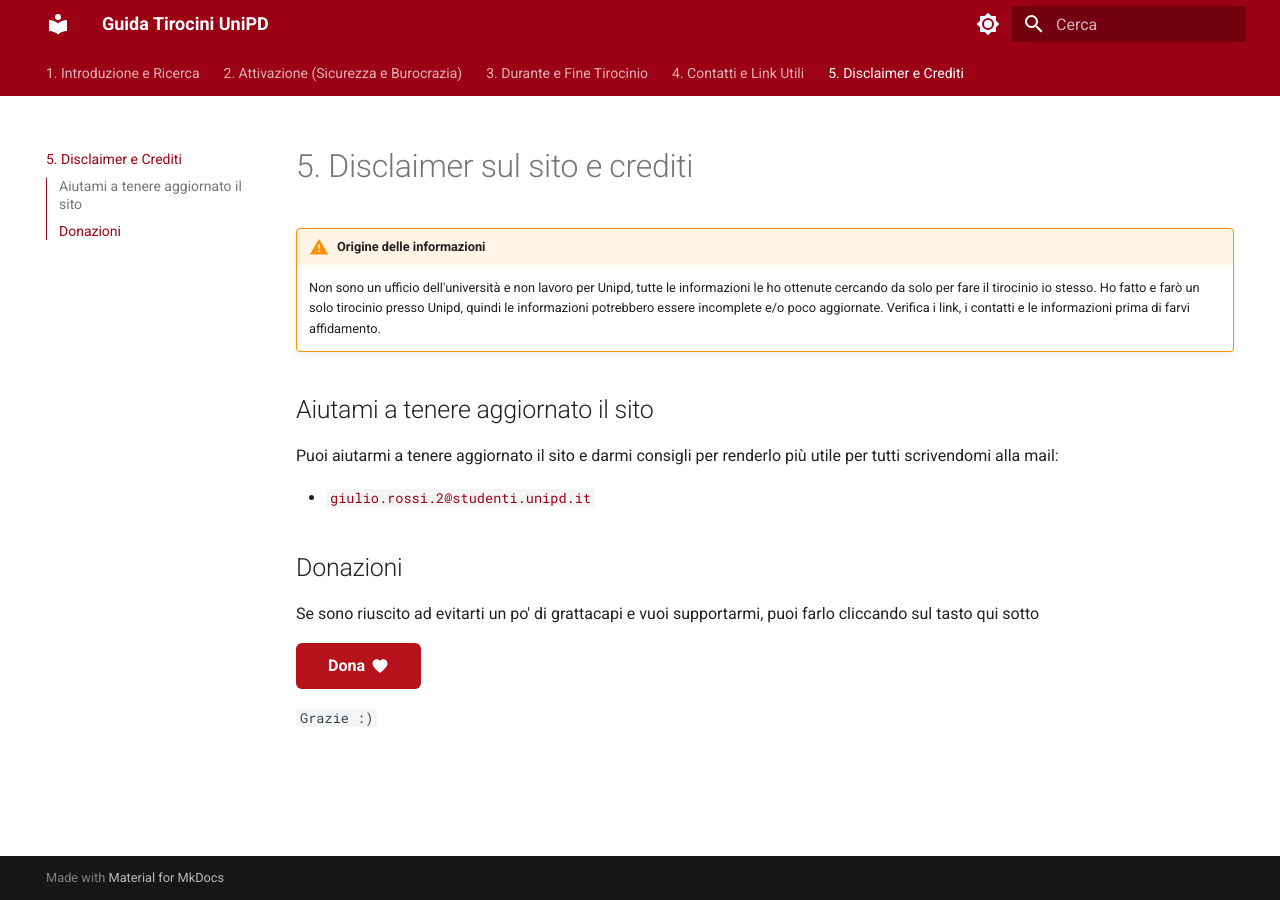
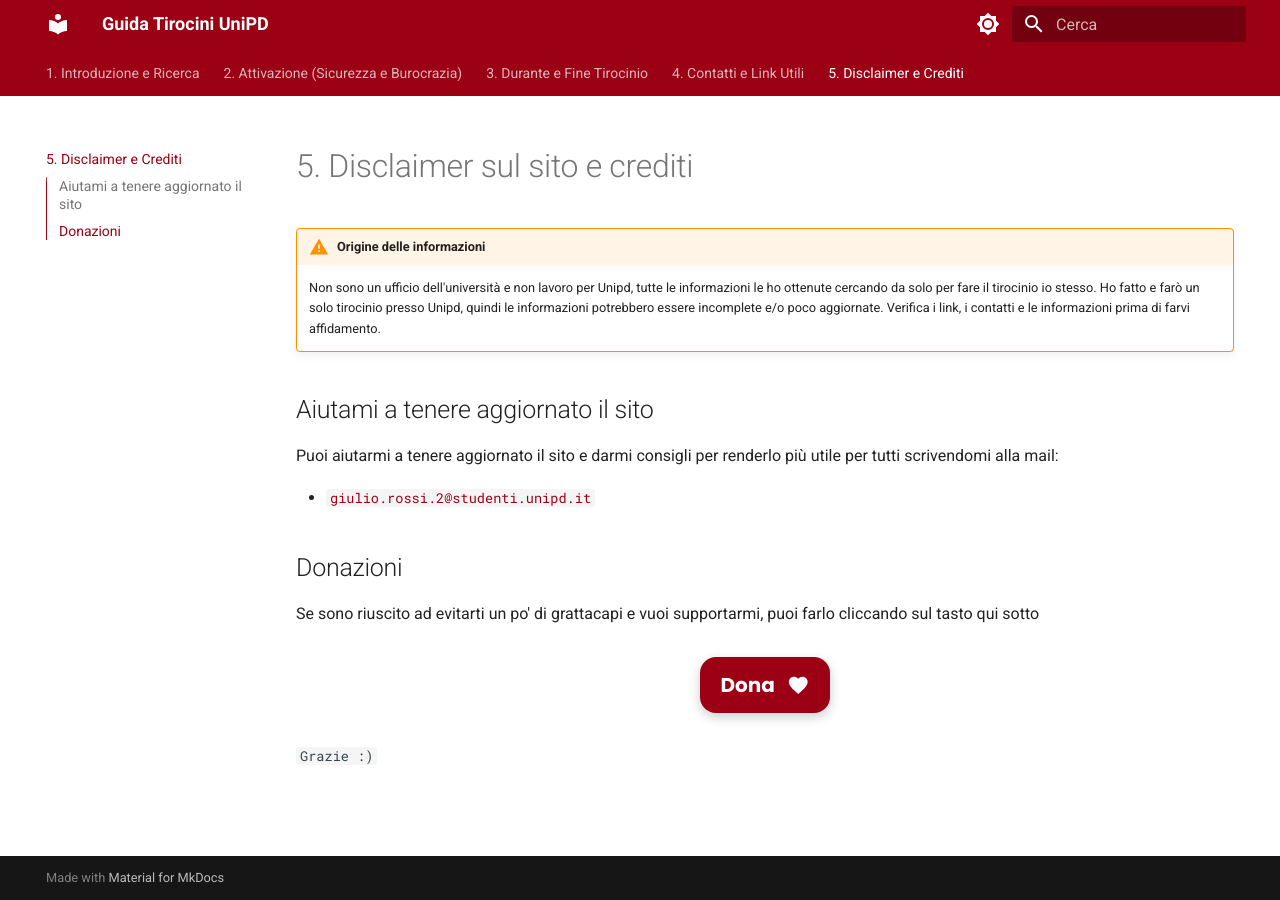
Before and after one commit to giuliorossi23/guida-tirocini-unipd, an MkDocs documentation site: the page built from docs/crediti.md, in a window 1280 px wide. Built offline with MkDocs 1.6.1 and Material for MkDocs 9.7.7, drawn with Linux system fonts in a browser that asks for light colours.

Commit message:
Aggiornamento dona

```diff
--- a/docs/stylesheets/extra.css
+++ b/docs/stylesheets/extra.css
@@ -1,3 +1,5 @@
+@import url('https://fonts.googleapis.com/css2?family=Poppins:wght@700&display=swap');
+
 /* =========================================
    VARIABILI GLOBALI
    ========================================= */
@@ -96,30 +98,69 @@
   color: #ff9e9e;
 }
 
-.md-typeset .btn-unipd,
-.btn-unipd {
-    background-color: var(--unipd-red) !important;
-    color: white !important;
-    border: none !important;
-    border-radius: 6px;
-    font-weight: bold;
-    display: inline-flex;
-    align-items: center;
-    gap: 0.4em;
-    transition: background-color 0.2s ease;
+/* =========================================
+   PULSANTE DONAZIONI (CTA BUTTON)
+   ========================================= */
+.md-typeset p:has(> .cta-button),
+.md-typeset p:has(> .btn-unipd) {
+  text-align: center;
 }
 
-/* Rende bianca anche l'icona all'interno del bottone */
+.md-typeset .cta-button,
+.md-typeset .btn-unipd,
+.cta-button,
+.btn-unipd {
+  display: flex !important;
+  width: -webkit-fit-content;
+  width: -moz-fit-content;
+  width: fit-content;
+  margin: 1.5em auto !important;
+  align-items: center;
+  justify-content: center;
+  gap: 0.4em;
+  padding: 16px 20px !important;
+  font-family: "Poppins", Arial, sans-serif;
+  font-size: 20px !important;
+  font-weight: 700;
+  font-style: normal;
+  line-height: 1.2;
+  color: #ffffff !important;
+  background: #9b0014 !important;
+  border: 0 !important;
+  border-radius: 16px !important;
+  box-shadow: 0px 4px 12px rgba(0, 0, 0, 0.2);
+  text-align: center;
+  text-decoration: none !important;
+  white-space: pre;
+  cursor: pointer;
+  transition: background-color 0.15s ease, color 0.15s ease;
+}
+
+/* Icona cuore all'interno del bottone */
+.md-typeset .cta-button .twemoji,
+.md-typeset .cta-button svg,
 .md-typeset .btn-unipd .twemoji,
 .md-typeset .btn-unipd svg,
+.cta-button .twemoji,
+.cta-button svg,
 .btn-unipd .twemoji,
 .btn-unipd svg {
-    fill: white !important;
-    color: white !important;
+  fill: #ffffff !important;
+  color: #ffffff !important;
 }
 
+.md-typeset .cta-button:hover,
 .md-typeset .btn-unipd:hover,
+.cta-button:hover,
 .btn-unipd:hover {
-    background-color: #7a1215 !important;
-    color: white !important;
+  background: #880012 !important;
+  color: #ffffff !important;
 }
+
+.md-typeset .cta-button:focus-visible,
+.md-typeset .btn-unipd:focus-visible,
+.cta-button:focus-visible,
+.btn-unipd:focus-visible {
+  outline: 3px solid #9b0014 !important;
+  outline-offset: 3px;
+}
```
Also changed, not shown: docs/crediti.md (+1 -1 lines).
